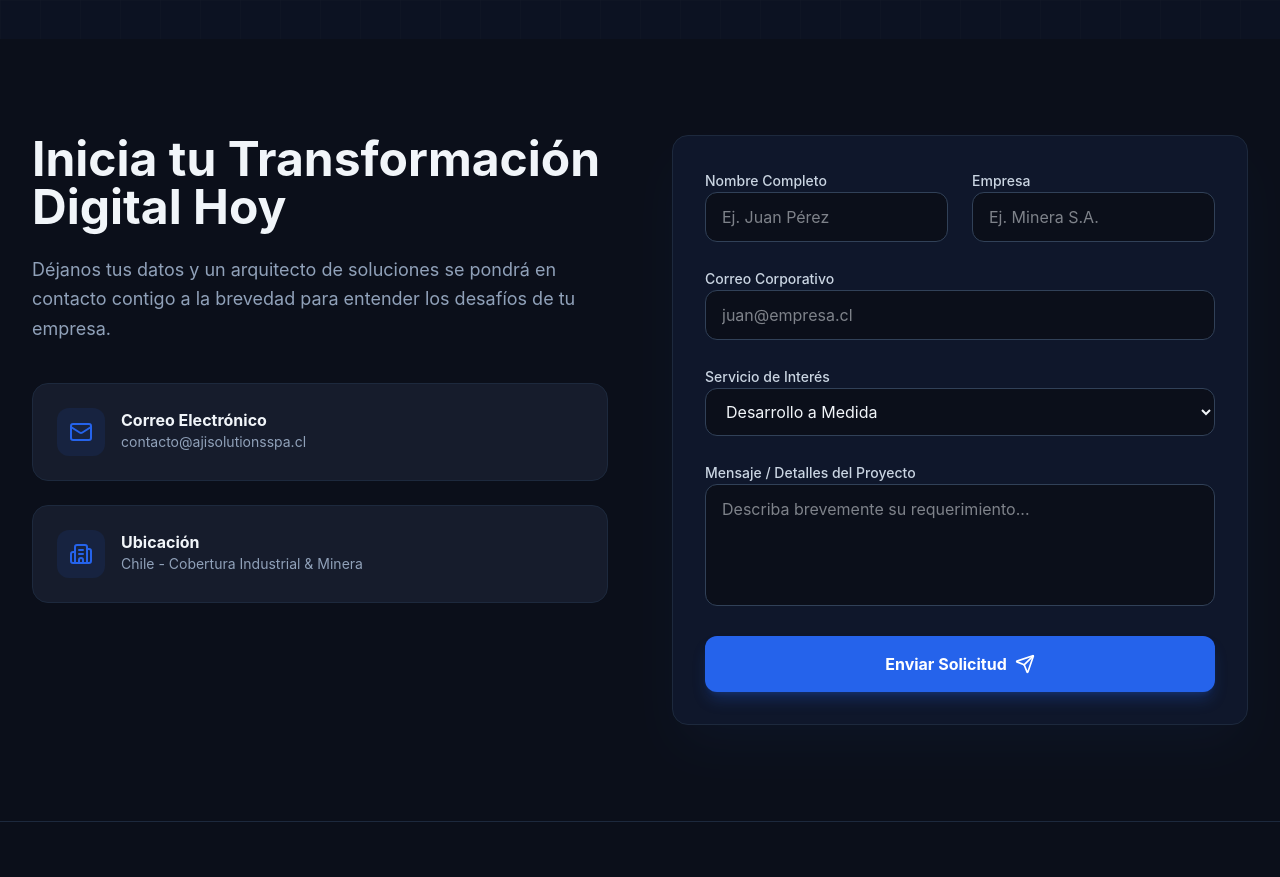
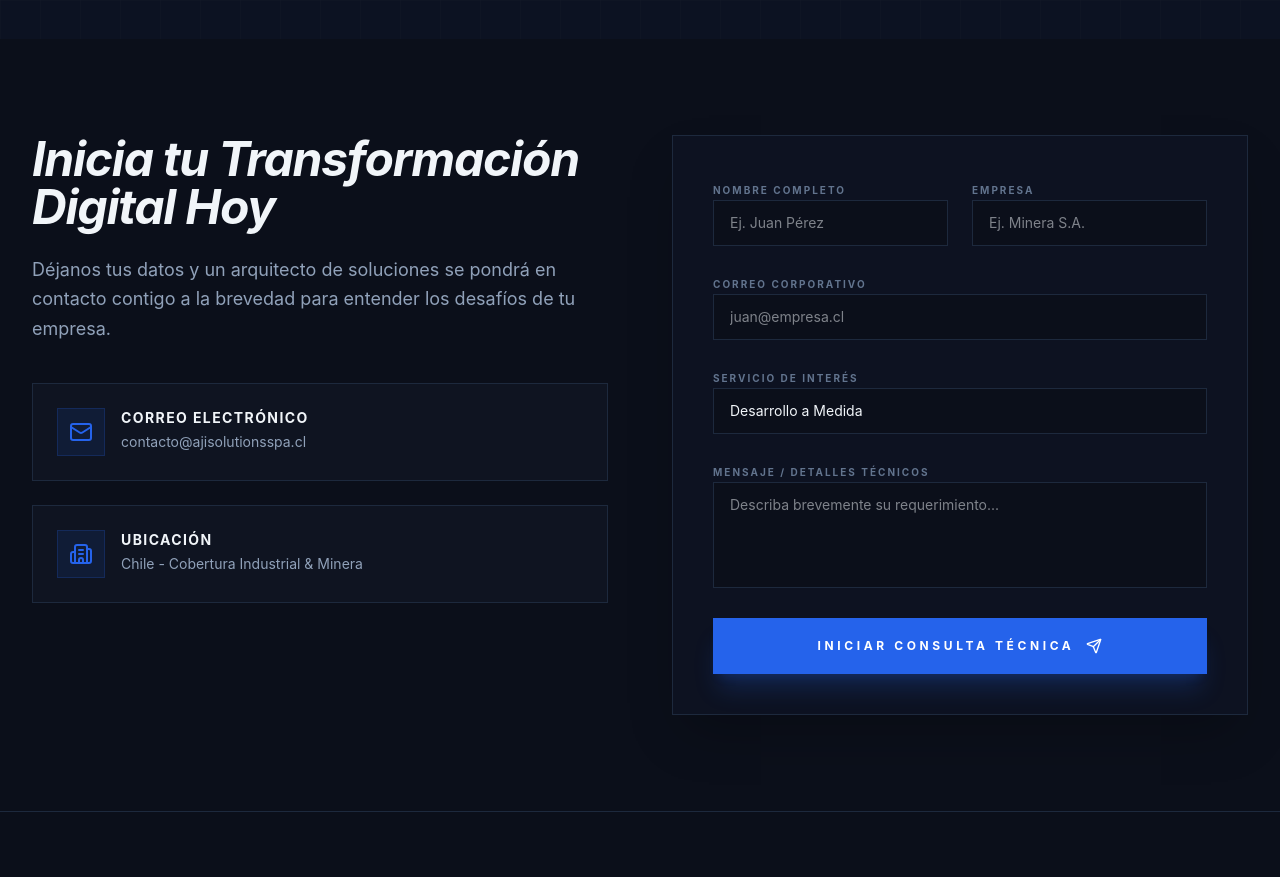
Before and after one commit to alejerez92/aji-solutions-spa, a React (Vite) app: page / in a window 1280 px wide. Shown: the part 2720-3597 px from the top of the page. Built offline with nearby package versions, Linux system fonts and the light colour scheme.

Commit message:
feat: implementacion de motor de correos profesional con Resend Edge Functions

```diff
--- a/package.json
+++ b/package.json
@@ -14,7 +14,8 @@
     "framer-motion": "^12.38.0",
     "lucide-react": "^1.8.0",
     "react": "^19.2.4",
-    "react-dom": "^19.2.4"
+    "react-dom": "^19.2.4",
+    "resend": "^6.11.0"
   },
   "devDependencies": {
     "@eslint/js": "^9.39.4",
--- a/src/components/Contact.tsx
+++ b/src/components/Contact.tsx
@@ -1,35 +1,62 @@
+import { useState } from 'react';
 import { motion } from 'framer-motion';
-import { Mail, Building2, Send } from 'lucide-react';
+import { Mail, Building2, Send, CheckCircle2 } from 'lucide-react';
 
 const Contact = () => {
+  const [status, setStatus] = useState<'idle' | 'sending' | 'success' | 'error'>('idle');
+
+  const handleSubmit = async (e: React.FormEvent<HTMLFormElement>) => {
+    e.preventDefault();
+    setStatus('sending');
+
+    const formData = new FormData(e.currentTarget);
+    const data = Object.fromEntries(formData.entries());
+
+    try {
+      const response = await fetch('/api/send', {
+        method: 'POST',
+        headers: { 'Content-Type': 'application/json' },
+        body: JSON.stringify(data),
+      });
+
+      if (response.ok) {
+        setStatus('success');
+      } else {
+        setStatus('error');
+      }
+    } catch (error) {
+      setStatus('error');
+    }
+  };
+
   return (
     <section id="contacto" className="py-24 bg-industrial-950">
       <div className="max-w-7xl mx-auto px-4 sm:px-6 lg:px-8">
         <div className="grid lg:grid-cols-2 gap-16">
           <div>
-            <h2 className="text-3xl md:text-5xl font-bold mb-6">Inicia tu Transformación Digital Hoy</h2>
+            <h2 className="text-3xl md:text-5xl font-bold mb-6 italic tracking-tight">Inicia tu Transformación Digital Hoy</h2>
             <p className="text-slate-400 text-lg mb-10 leading-relaxed">
               Déjanos tus datos y un arquitecto de soluciones se pondrá en contacto contigo a la brevedad para entender los desafíos de tu empresa.
             </p>
 
             <div className="space-y-6">
-              <div className="flex items-start gap-4 p-6 rounded-2xl bg-industrial-900 border border-slate-800">
-                <div className="w-12 h-12 bg-trust-500/10 rounded-xl flex items-center justify-center shrink-0">
+              <div className="flex items-start gap-4 p-6 rounded-none bg-industrial-900/40 border border-slate-800">
+                <div className="w-12 h-12 bg-trust-500/10 rounded-none border border-trust-500/20 flex items-center justify-center shrink-0">
                   <Mail className="w-6 h-6 text-trust-500" />
                 </div>
                 <div>
-                  <h4 className="font-bold text-slate-100">Correo Electrónico</h4>
-                  <p className="text-slate-400 text-sm">contacto@ajisolutionsspa.cl</p>
+                  <h4 className="font-bold text-slate-100 text-sm uppercase tracking-widest">Correo Electrónico</h4>
+                  <p className="text-slate-400 text-sm mt-1">contacto@ajisolutionsspa.cl</p>
                 </div>
               </div>
 
-              <div className="flex items-start gap-4 p-6 rounded-2xl bg-industrial-900 border border-slate-800">
-                <div className="w-12 h-12 bg-trust-500/10 rounded-xl flex items-center justify-center shrink-0">
+              <div className="flex items-start gap-4 p-6 rounded-none bg-industrial-900/40 border border-slate-800">
+                <div className="w-12 h-12 bg-trust-500/10 rounded-none border border-trust-500/20 flex items-center justify-center shrink-0">
                   <Building2 className="w-6 h-6 text-trust-500" />
                 </div>
                 <div>
-                  <h4 className="font-bold text-slate-100">Ubicación</h4>
-                  <p className="text-slate-400 text-sm">Chile - Cobertura Industrial & Minera</p>
+                  <h4 className="font-bold text-slate-100 text-sm uppercase tracking-widest">Ubicación</h4>
+                  <p className="text-slate-400 text-sm mt-1">Chile - Cobertura Industrial & Minera</p>
                 </div>
               </div>
             </div>
@@ -39,77 +66,104 @@ const Contact = () => {
             initial={{ opacity: 0, x: 20 }}
             whileInView={{ opacity: 1, x: 0 }}
             viewport={{ once: true }}
-            className="p-8 rounded-2xl bg-slate-900 border border-slate-800 shadow-2xl shadow-blue-500/5"
+            className="p-10 rounded-none bg-slate-900/40 border border-slate-800 shadow-2xl relative overflow-hidden"
           >
-            <form action="https://formspree.io/f/YOUR_ID_HERE" method="POST" className="space-y-6">
+            {status === 'success' ? (
+              <div className="h-full flex flex-col items-center justify-center text-center space-y-4 py-20">
+                <CheckCircle2 className="w-16 h-16 text-green-500 animate-bounce" />
+                <h3 className="text-2xl font-bold">Solicitud Enviada</h3>
+                <p className="text-slate-400">Gracias, Alejandro. Un arquitecto revisará tu caso en las próximas horas.</p>
+                <button
+                  onClick={() => setStatus('idle')}
+                  className="text-trust-500 font-bold uppercase tracking-widest text-xs mt-8"
+                >
+                  Enviar otro mensaje
+                </button>
+              </div>
+            ) : (
+              <form onSubmit={handleSubmit} className="space-y-6">
                 <div className="grid md:grid-cols-2 gap-6">
                   <div className="space-y-2">
-                  <label className="text-sm font-medium text-slate-300">Nombre Completo</label>
+                    <label className="text-[10px] font-bold text-slate-500 uppercase tracking-[0.2em]">Nombre Completo</label>
                     <input
                       type="text"
                       name="name"
                       required
-                    className="w-full bg-industrial-950 border border-slate-700 rounded-xl px-4 py-3 text-slate-100 focus:outline-none focus:border-trust-500 focus:ring-1 focus:ring-trust-500 transition-all"
+                      disabled={status === 'sending'}
+                      className="w-full bg-industrial-950 border border-slate-800 rounded-none px-4 py-3 text-slate-100 focus:outline-none focus:border-trust-500 transition-all text-sm"
                       placeholder="Ej. Juan Pérez"
                     />
                   </div>
                   <div className="space-y-2">
-                  <label className="text-sm font-medium text-slate-300">Empresa</label>
+                    <label className="text-[10px] font-bold text-slate-500 uppercase tracking-[0.2em]">Empresa</label>
                     <input
                       type="text"
                       name="company"
                       required
-                    className="w-full bg-industrial-950 border border-slate-700 rounded-xl px-4 py-3 text-slate-100 focus:outline-none focus:border-trust-500 focus:ring-1 focus:ring-trust-500 transition-all"
+                      disabled={status === 'sending'}
+                      className="w-full bg-industrial-950 border border-slate-800 rounded-none px-4 py-3 text-slate-100 focus:outline-none focus:border-trust-500 transition-all text-sm"
                       placeholder="Ej. Minera S.A."
                     />
                   </div>
                 </div>
 
                 <div className="space-y-2">
-                <label className="text-sm font-medium text-slate-300">Correo Corporativo</label>
+                  <label className="text-[10px] font-bold text-slate-500 uppercase tracking-[0.2em]">Correo Corporativo</label>
                   <input
                     type="email"
                     name="email"
                     required
-                  className="w-full bg-industrial-950 border border-slate-700 rounded-xl px-4 py-3 text-slate-100 focus:outline-none focus:border-trust-500 focus:ring-1 focus:ring-trust-500 transition-all"
+                    disabled={status === 'sending'}
+                    className="w-full bg-industrial-950 border border-slate-800 rounded-none px-4 py-3 text-slate-100 focus:outline-none focus:border-trust-500 transition-all text-sm"
                     placeholder="juan@empresa.cl"
                   />
                 </div>
 
                 <div className="space-y-2">
-                <label className="text-sm font-medium text-slate-300">Servicio de Interés</label>
+                  <label className="text-[10px] font-bold text-slate-500 uppercase tracking-[0.2em]">Servicio de Interés</label>
                   <select
                     name="service"
-                  className="w-full bg-industrial-950 border border-slate-700 rounded-xl px-4 py-3 text-slate-100 focus:outline-none focus:border-trust-500 focus:ring-1 focus:ring-trust-500 transition-all"
+                    disabled={status === 'sending'}
+                    className="w-full bg-industrial-950 border border-slate-800 rounded-none px-4 py-3 text-slate-100 focus:outline-none focus:border-trust-500 transition-all text-sm appearance-none cursor-pointer"
                   >
-                  <option value="desarrollo">Desarrollo a Medida</option>
-                  <option value="cloud">Consultoría Cloud</option>
-                  <option value="integracion">Integración de Sistemas</option>
-                  <option value="seguridad">Seguridad de Datos</option>
-                  <option value="otro">Otro Proyecto</option>
+                    <option value="Desarrollo a Medida">Desarrollo a Medida</option>
+                    <option value="Consultoría Cloud">Consultoría Cloud</option>
+                    <option value="Integración de Sistemas">Integración de Sistemas</option>
+                    <option value="Seguridad de Datos">Seguridad de Datos</option>
+                    <option value="Otro Proyecto">Otro Proyecto</option>
                   </select>
                 </div>
 
                 <div className="space-y-2">
-                <label className="text-sm font-medium text-slate-300">Mensaje / Detalles del Proyecto</label>
+                  <label className="text-[10px] font-bold text-slate-500 uppercase tracking-[0.2em]">Mensaje / Detalles Técnicos</label>
                   <textarea
                     name="message"
                     required
                     rows={4}
-                  className="w-full bg-industrial-950 border border-slate-700 rounded-xl px-4 py-3 text-slate-100 focus:outline-none focus:border-trust-500 focus:ring-1 focus:ring-trust-500 transition-all resize-none"
+                    disabled={status === 'sending'}
+                    className="w-full bg-industrial-950 border border-slate-800 rounded-none px-4 py-3 text-slate-100 focus:outline-none focus:border-trust-500 transition-all resize-none text-sm"
                     placeholder="Describa brevemente su requerimiento..."
                   ></textarea>
                 </div>
 
                 <button
                   type="submit"
-                className="w-full bg-trust-500 hover:bg-trust-600 text-white font-bold py-4 rounded-xl transition-all shadow-lg shadow-trust-500/25 flex items-center justify-center gap-2 group"
+                  disabled={status === 'sending'}
+                  className={`w-full font-bold py-5 rounded-none transition-all flex items-center justify-center gap-3 uppercase tracking-[0.3em] text-xs
+                    ${status === 'sending' ? 'bg-slate-800 text-slate-500' : 'bg-trust-500 hover:bg-trust-600 text-white shadow-xl shadow-trust-500/20'}
+                  `}
                 >
-                Enviar Solicitud
-                <span className="sr-only">Enviar</span>
-                <Send className="w-5 h-5 group-hover:translate-x-1 group-hover:-translate-y-1 transition-transform" />
+                  {status === 'sending' ? 'Procesando Transmisión...' : 'Iniciar Consulta Técnica'}
+                  <Send className="w-4 h-4" />
                 </button>
+
+                {status === 'error' && (
+                  <p className="text-red-500 text-[10px] font-mono uppercase tracking-widest text-center mt-4">
+                    Fallo en la conexión. Intente nuevamente.
+                  </p>
+                )}
               </form>
+            )}
           </motion.div>
         </div>
       </div>
```
Also changed, not shown: api/send.ts (added, +45 -0 lines), 1 other file (tests, documents, lock files or other folders). Lines whose indentation alone changed are shown as unchanged.
